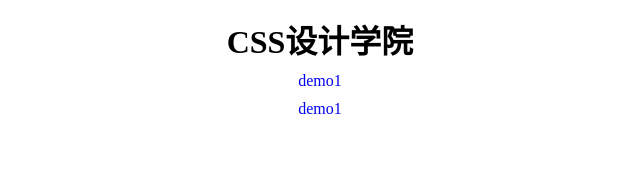
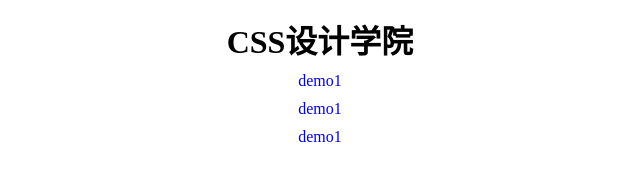
Before and after one commit to ZJia1231/IFE, a plain HTML site: page index.html in a window 1280 px wide. Shown: the full height of the page, 320-960 px from the left. Drawn offline with Linux system fonts and the light colour scheme.

Commit message:
css-demo3

```diff
--- a/index.html
+++ b/index.html
@@ -30,6 +30,7 @@
         <ul>
             <li><i></i><a href="./css-institute/html/demo1.html">demo1</a></li>
             <li><i></i><a href="./css-institute/html/demo2.html">demo1</a></li>
+            <li><i></i><a href="./css-institute/html/demo3.html">demo1</a></li>
         </ul>
     </div>
 </body>
```
